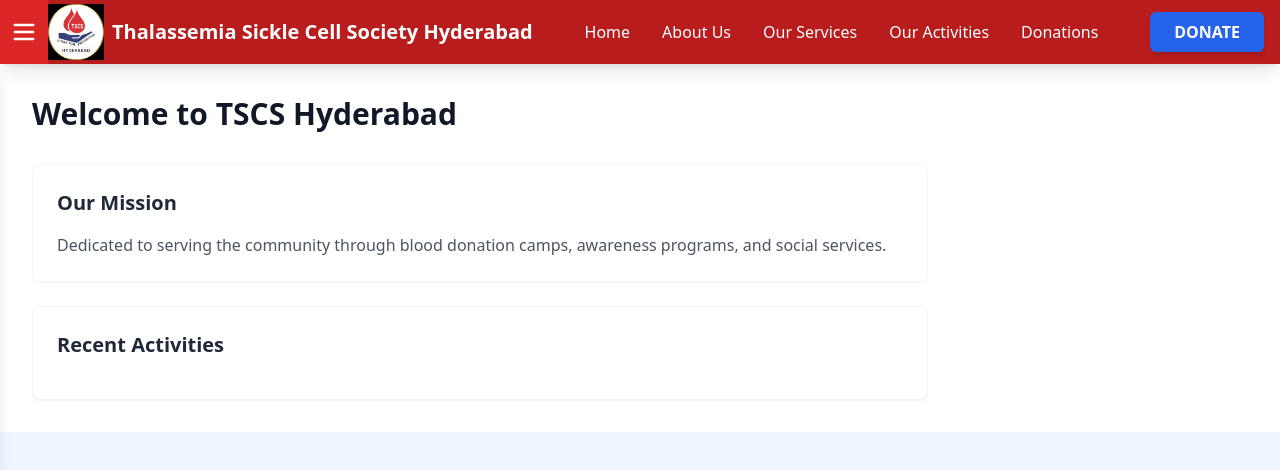
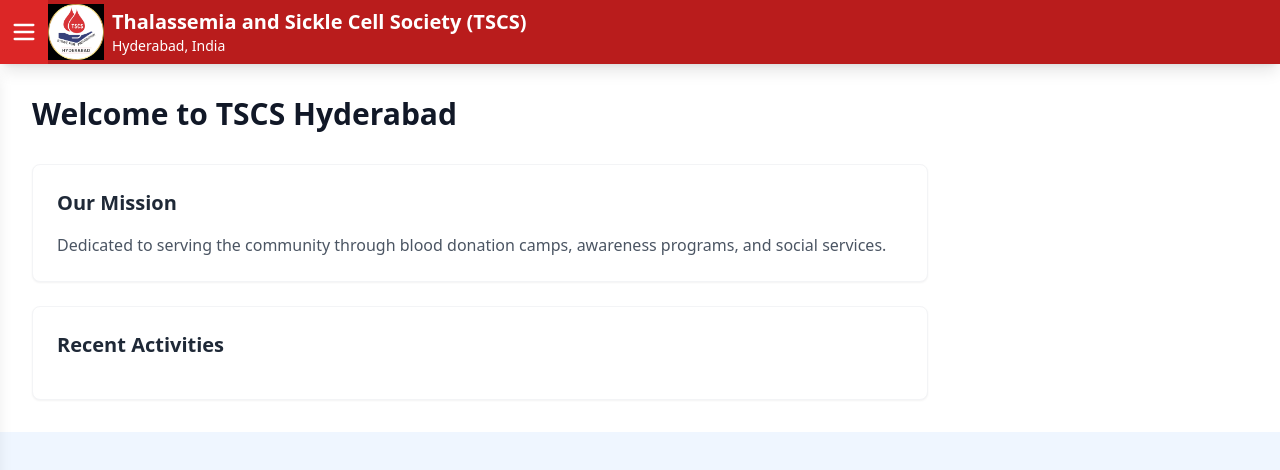
Before and after one commit to Akshithre/TSCS, a React (Vite) app: page / in a window 1280 px wide. Shown: the top 470 px of the page. Built offline with nearby package versions, Linux system fonts and the light colour scheme.

Commit message:
navbar changes

```diff
--- a/src/components/Layout/Navigation.jsx
+++ b/src/components/Layout/Navigation.jsx
@@ -1,3 +1,55 @@
+// import React from 'react';
+// import { Link } from 'react-router-dom';
+// import logo from '../../assets/tscs-logo.jpeg';
+// import { Menu, X } from 'lucide-react';
+
+// const Navigation = ({ toggleSidebar, isSidebarOpen }) => (
+//   <nav className="bg-red-700 shadow-lg fixed w-full top-0 z-50">
+//     <div className="flex items-center">
+//       <button
+//         onClick={toggleSidebar}
+//         className="hover:bg-red-600 focus:outline-none h-16 w-12 flex items-center justify-center transition-colors duration-200"
+//       >
+//         {isSidebarOpen ? (
+//           <X className="h-7 w-7 text-white" />
+//         ) : (
+//           <Menu className="h-7 w-7 text-white" />
+//         )}
+//       </button>
+
+//       <div className="max-w-7xl mx-auto flex-1">
+//         <div className="flex justify-between items-center h-16">
+//           <div className="flex items-center">
+//             <Link to="/" className="flex items-center">
+//               <img
+//                 src={logo}
+//                 alt="Thalassemia and Sickle Cell Society"
+//                 className="w-14 h-20 object-contain"
+//               />
+//               <span className="ml-2 text-xl font-semibold text-white">Thalassemia Sickle Cell Society Hyderabad</span>
+//             </Link>
+//           </div>
+
+//           {/* <div className="hidden md:flex space-x-8">
+//             <Link to="/" className="text-white hover:text-blue-300 font-medium transition-colors duration-200">Home</Link>
+//             <Link to="/about" className="text-white hover:text-blue-300 font-medium transition-colors duration-200">About Us</Link>
+//             <Link to="/services" className="text-white hover:text-blue-300 font-medium transition-colors duration-200">Our Services</Link>
+//             <Link to="/activities" className="text-white hover:text-blue-300 font-medium transition-colors duration-200">Our Activities</Link>
+//             <Link to="/donations" className="text-white hover:text-blue-300 font-medium transition-colors duration-200">Donations</Link>
+//           </div>
+
+//           <div className="pr-4">
+//             <button className="bg-blue-600 hover:bg-blue-700 text-white px-6 py-2 rounded-md font-semibold shadow-md transition-colors duration-200">
+//               DONATE
+//             </button>
+//           </div> */}
+//         </div>
+//       </div>
+//     </div>
+//   </nav>
+// );
+
+// export default Navigation;
 import React from 'react';
 import { Link } from 'react-router-dom';
 import logo from '../../assets/tscs-logo.jpeg';
@@ -26,22 +78,11 @@
                 alt="Thalassemia and Sickle Cell Society"
                 className="w-14 h-20 object-contain"
               />
-              <span className="ml-2 text-xl font-semibold text-white">Thalassemia Sickle Cell Society Hyderabad</span>
+              <div className="ml-2 flex flex-col">
+                <span className="text-xl font-bold text-white">Thalassemia and Sickle Cell Society (TSCS)</span>
+                <span className="text-sm text-white">Hyderabad, India</span>
+              </div>
             </Link>
-          </div>
-
-          <div className="hidden md:flex space-x-8">
-            <Link to="/" className="text-white hover:text-blue-300 font-medium transition-colors duration-200">Home</Link>
-            <Link to="/about" className="text-white hover:text-blue-300 font-medium transition-colors duration-200">About Us</Link>
-            <Link to="/services" className="text-white hover:text-blue-300 font-medium transition-colors duration-200">Our Services</Link>
-            <Link to="/activities" className="text-white hover:text-blue-300 font-medium transition-colors duration-200">Our Activities</Link>
-            <Link to="/donations" className="text-white hover:text-blue-300 font-medium transition-colors duration-200">Donations</Link>
-          </div>
-
-          <div className="pr-4">
-            <button className="bg-blue-600 hover:bg-blue-700 text-white px-6 py-2 rounded-md font-semibold shadow-md transition-colors duration-200">
-              DONATE
-            </button>
           </div>
         </div>
       </div>
```
